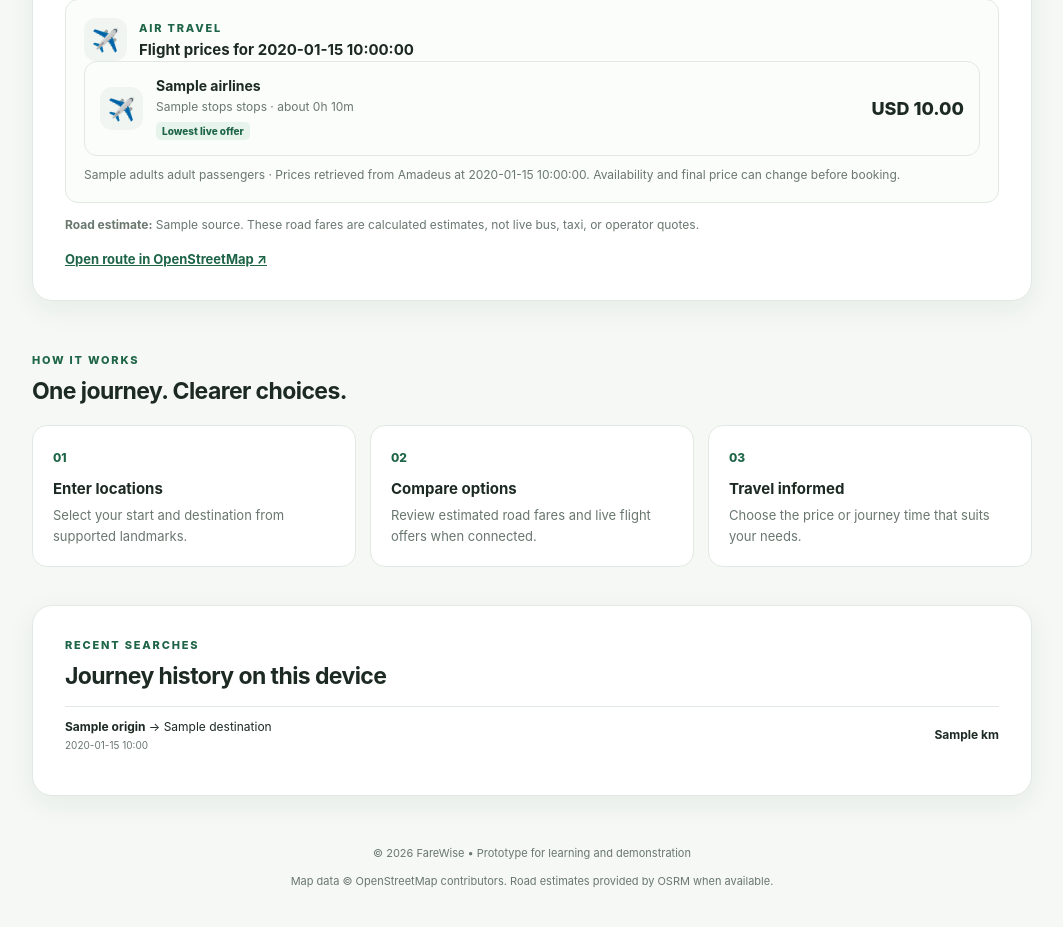
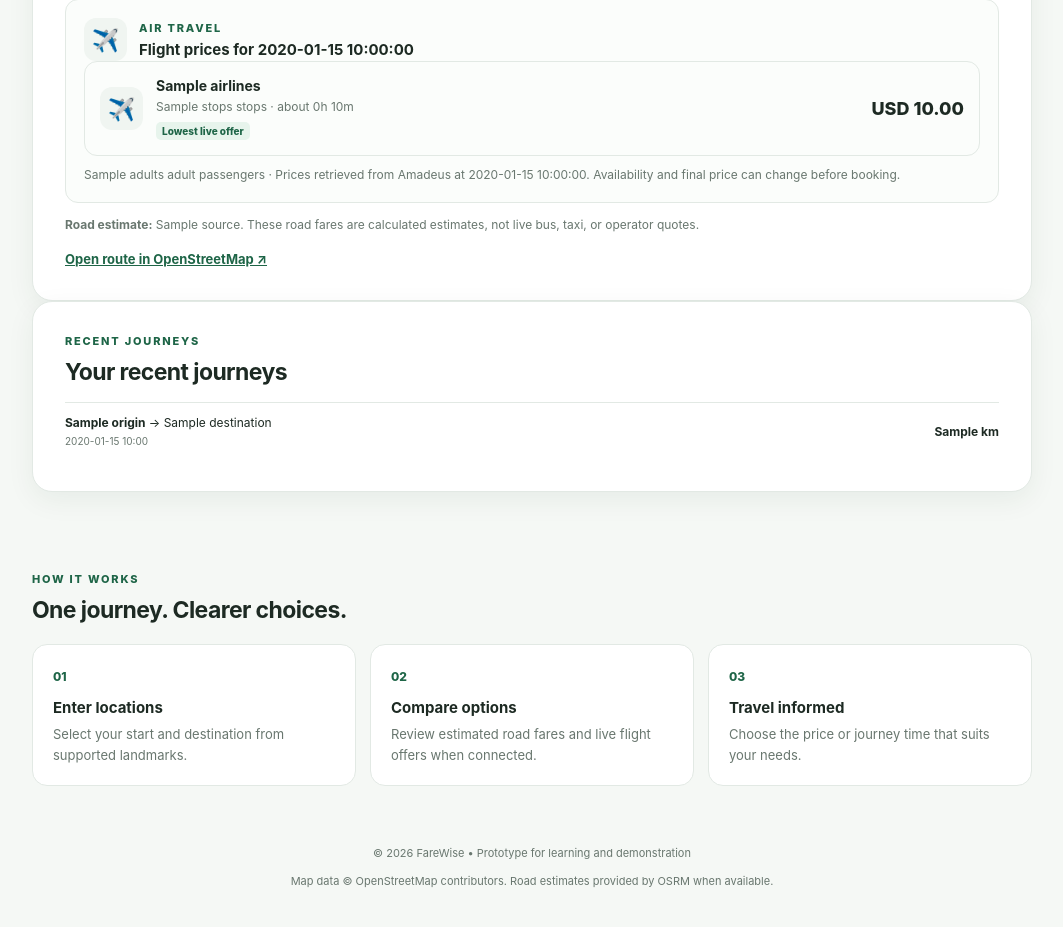
Before and after one commit to jishaya12-oss/Farewise, a Flask app: template farewise_project/templates/index.html in a window 1280 px wide. Shown: the part 1356-2283 px from the top of the page, without its empty margins (108-1171 px from the left). Run offline with Flask 3, Linux system fonts and the light colour scheme; the template is opened without the code that fills it: most values are stand-ins (such as "Sample title", 1, 10 or a date in 2020); some libraries are stand-ins or nearby versions.

Commit message:
Update fare search results

```diff
--- a/farewise_project/app.py
+++ b/farewise_project/app.py
@@ -657,16 +657,26 @@ def index():
                 "cheapest": cheapest["name"],
                 "fastest": fastest["name"],
             }
-            db = get_db()
-            db.execute(
-                "INSERT INTO searches "
-                "(origin, destination, distance_km, created_at, user_id) "
-                "VALUES (?, ?, ?, ?, ?)",
-                (LOCATIONS[origin]["label"], LOCATIONS[destination]["label"],
-                 round(distance_km, 1), datetime.now().isoformat(timespec="seconds"),
-                 user["id"] if user else None)
-            )
-            db.commit()
+            created_at = datetime.now().isoformat(timespec="seconds")
+            if user:
+                db = get_db()
+                db.execute(
+                    "INSERT INTO searches "
+                    "(origin, destination, distance_km, created_at, user_id) "
+                    "VALUES (?, ?, ?, ?, ?)",
+                    (LOCATIONS[origin]["label"], LOCATIONS[destination]["label"],
+                     round(distance_km, 1), created_at, user["id"])
+                )
+                db.commit()
+            else:
+                recent_searches = session.get("recent_searches", [])
+                recent_searches.insert(0, {
+                    "origin": LOCATIONS[origin]["label"],
+                    "destination": LOCATIONS[destination]["label"],
+                    "distance_km": round(distance_km, 1),
+                    "created_at": created_at,
+                })
+                session["recent_searches"] = recent_searches[:5]
 
     history = []
     if user:
@@ -675,6 +685,8 @@ def index():
             "WHERE user_id = ? ORDER BY id DESC LIMIT 5",
             (user["id"],),
         ).fetchall()
+    else:
+        history = session.get("recent_searches", [])
 
     return render_template(
         "index.html",
--- a/farewise_project/templates/index.html
+++ b/farewise_project/templates/index.html
@@ -184,6 +184,19 @@
     </section>
     {% endif %}
 
+    {% if history %}
+    <section class="history">
+      <p class="eyebrow">RECENT JOURNEYS</p>
+      <h2>Your recent journeys</h2>
+      {% for item in history %}
+      <div class="history-row">
+        <div><strong>{{ item.origin }}</strong><span> → {{ item.destination }}</span><small>{{ item.created_at[:16].replace('T', ' ') }}</small></div>
+        <span>{{ item.distance_km }} km</span>
+      </div>
+      {% endfor %}
+    </section>
+    {% endif %}
+
     <section class="how">
       <p class="eyebrow">HOW IT WORKS</p>
       <h2>One journey. Clearer choices.</h2>
@@ -194,19 +207,6 @@
       </div>
     </section>
 
-    {% if history %}
-    <section class="history">
-      <p class="eyebrow">RECENT SEARCHES</p>
-      <h2>Journey history on this device</h2>
-      {% for item in history %}
-      <div class="history-row">
-        <div><strong>{{ item.origin }}</strong><span> → {{ item.destination }}</span><small>{{ item.created_at[:16].replace('T', ' ') }}</small></div>
-        <span>{{ item.distance_km }} km</span>
-      </div>
-      {% endfor %}
-    </section>
-    {% endif %}
-
     <footer>
       <p>© 2026 FareWise • Prototype for learning and demonstration</p>
       <p>Map data © OpenStreetMap contributors. Road estimates provided by OSRM when available.</p>
```
Also changed, not shown: farewise_project/tests/test_accounts.py (+41 -0 lines), farewise_project/README.md.
